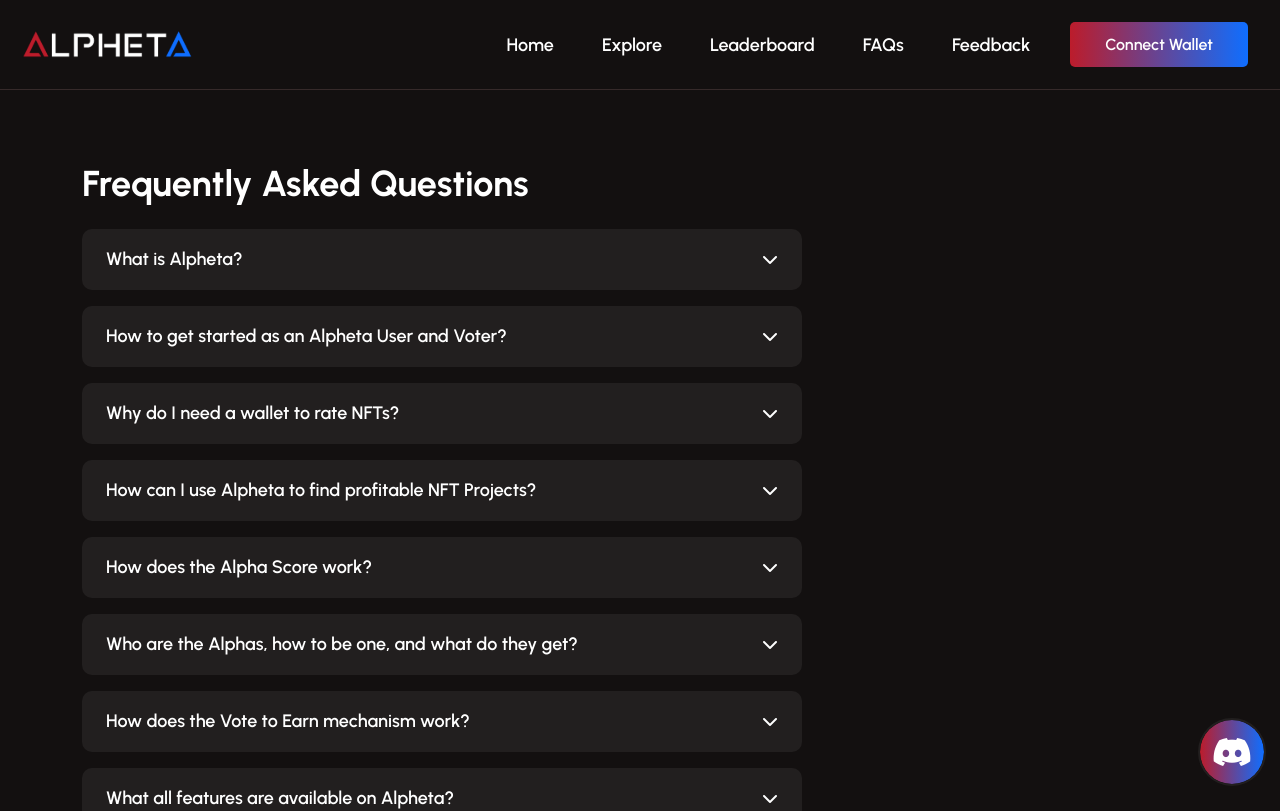
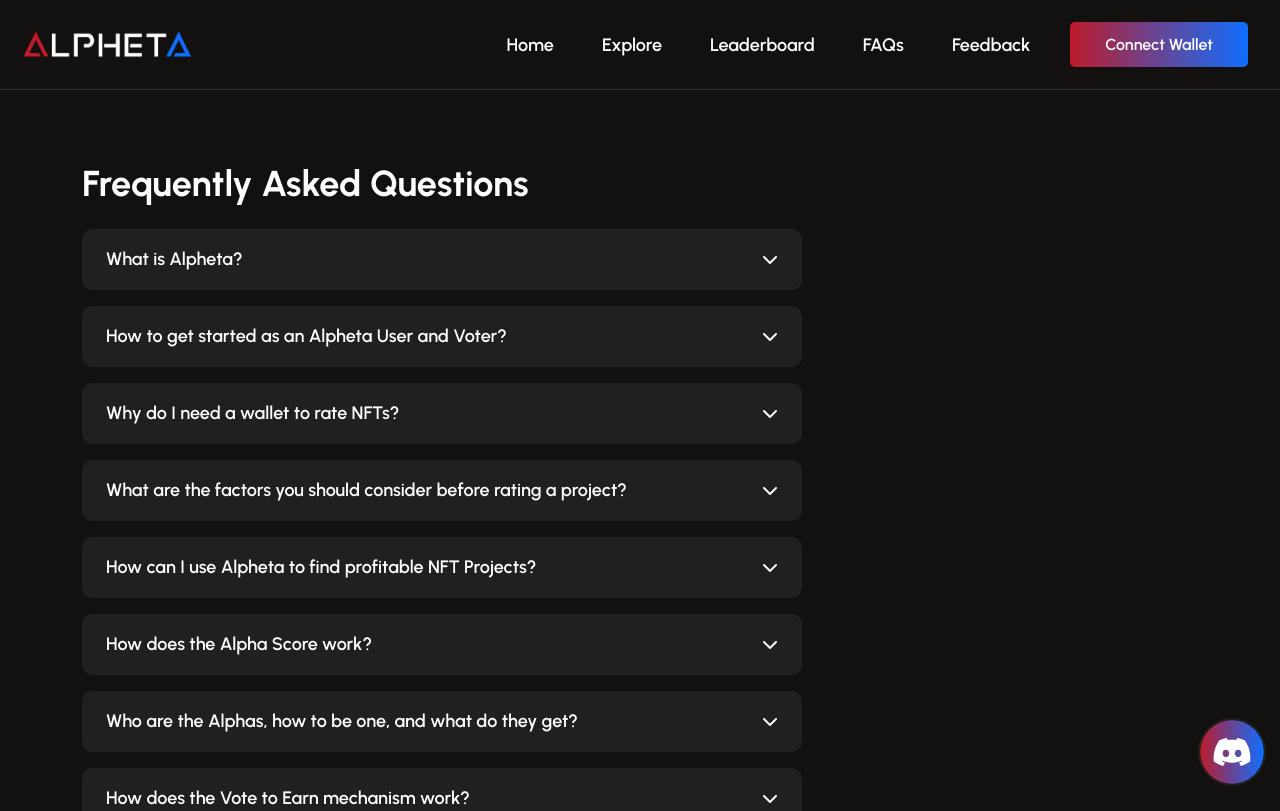
Before and after one commit to mihir7121/Alpheta-Client, a React (Create React App) app: page /faq in a window 1280 px wide. Shown: the top 811 px of the page. Built offline with nearby package versions, Linux system fonts and the light colour scheme; what web3modal would draw is missing.

Commit message:
added FAQ

```diff
--- a/src/routes/faq/FAQ.js
+++ b/src/routes/faq/FAQ.js
@@ -17,6 +17,10 @@ function FAQ() {
     {
       title: 'Why do I need a wallet to rate NFTs?',
       content: 'This is done to avoid spams and manipulation of the score with fake bots. We want our Alpha Score to be highly credible and accurate.',
+    },
+    {
+      title: 'What are the factors you should consider before rating a project?',
+      content: 'Before rating a project, consider the following factors -\n\n1) Artwork and the Artist \n\n2) Utility and Roadmap - what does the future look like for this project?\n\n3) Team - is it verified?\n\n4) Community - size and engagement\n\n5) Floor Price Changes\n\n6) Trade Volume\n\n7) Market Cap\n\n8) Credibility - who are the people backing this project?'
     },
     {
       title: 'How can I use Alpheta to find profitable NFT Projects?',
```
